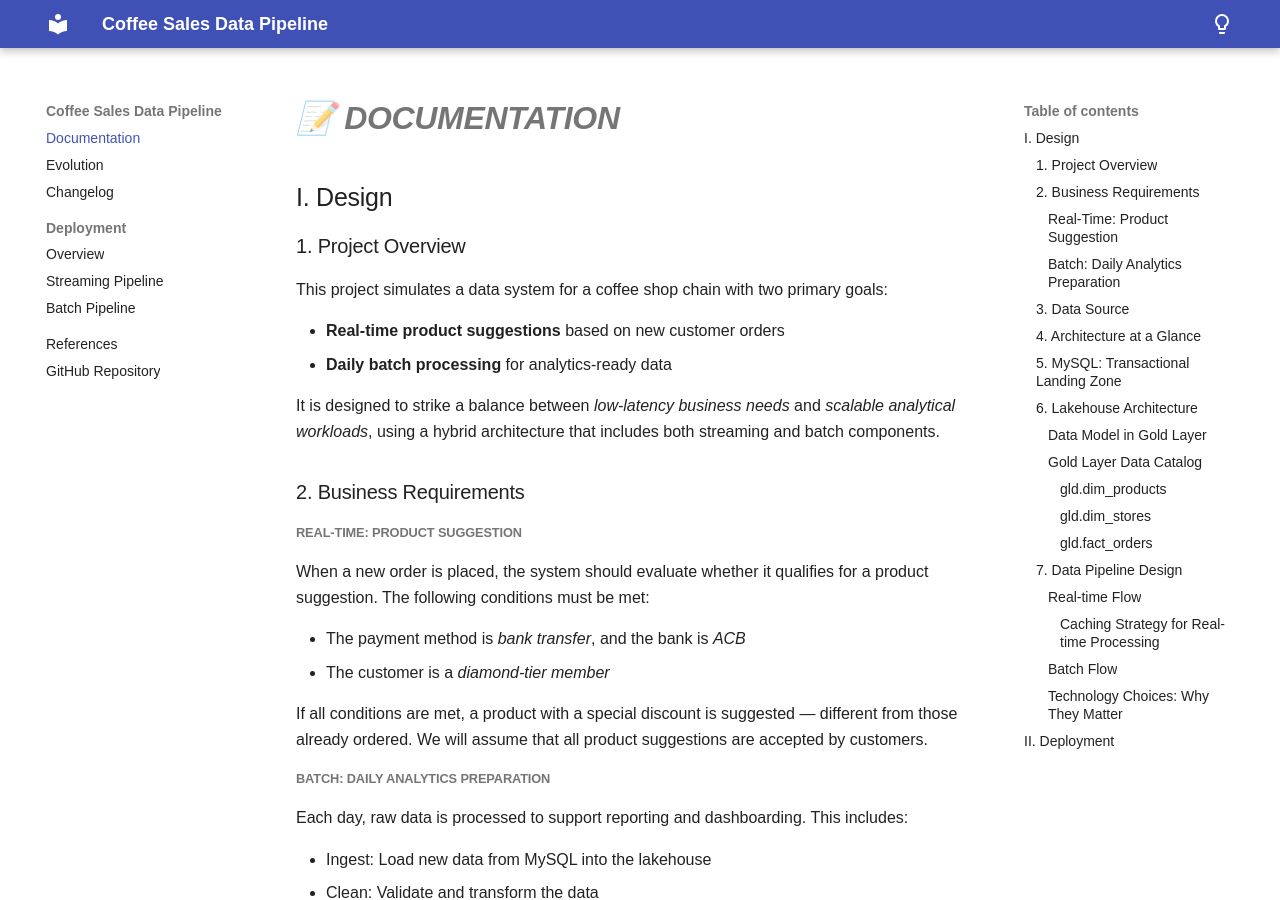
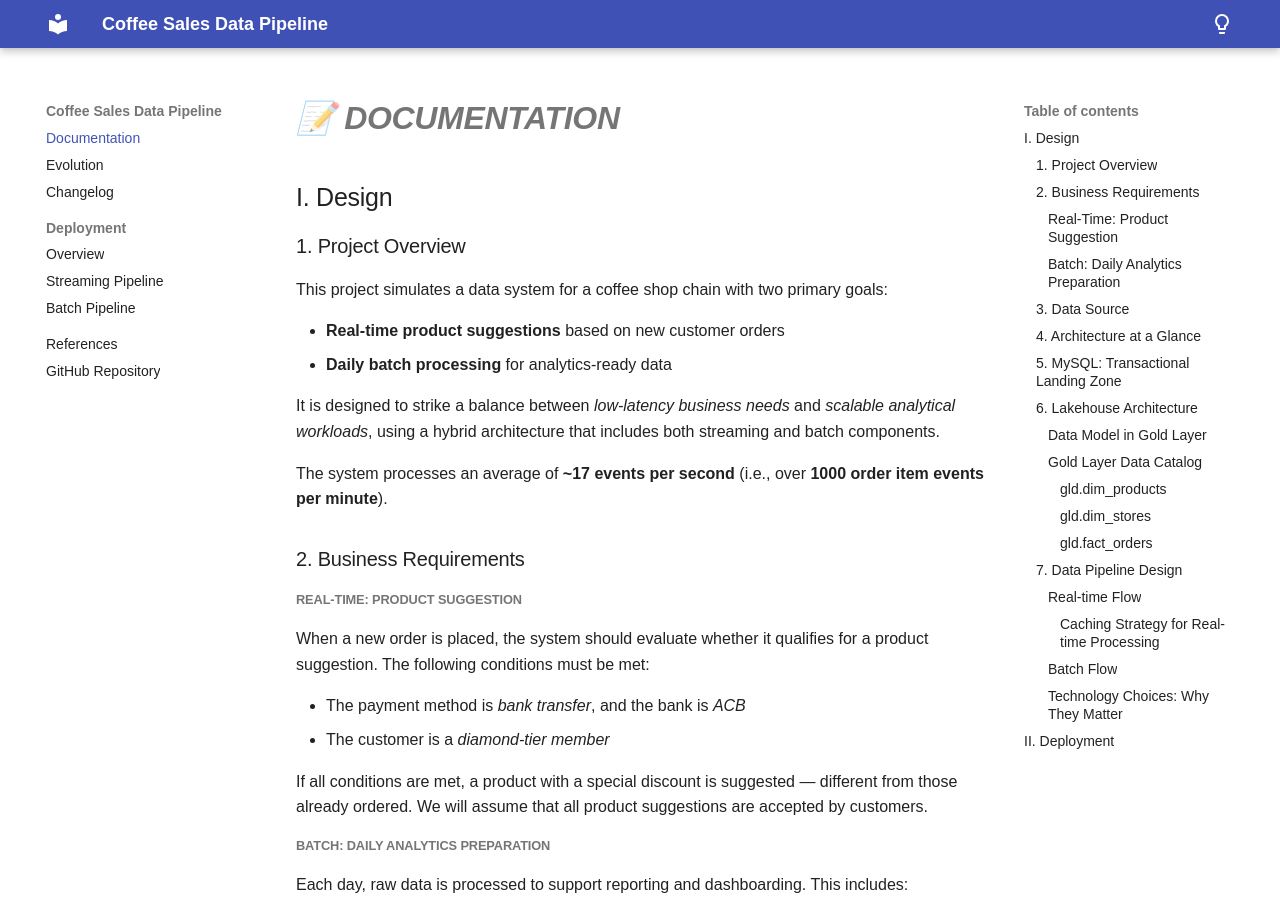
Before and after one commit to lnynhi02/coffee-sales-dp-docs, an MkDocs documentation site: the page built from docs/index.md, in a window 1280 px wide and 900 px high. Built offline with MkDocs 1.6.1 and Material for MkDocs 9.7.7, drawn with Linux system fonts in a browser that asks for light colours; some web fonts are replaced.

Commit message:
Add sentences

```diff
--- a/docs/index.md
+++ b/docs/index.md
@@ -8,6 +8,8 @@ This project simulates a data system for a coffee shop chain with two primary go
 - **Daily batch processing** for analytics-ready data
 
 It is designed to strike a balance between *low-latency business needs* and *scalable analytical workloads*, using a hybrid architecture that includes both streaming and batch components.
+
+The system processes an average of **~17 events per second** (i.e., over **1000 order item events per minute**).
 
 ### 2. Business Requirements
 ##### Real-Time: Product Suggestion
```
Also changed, not shown: site/streaming/index.html.
